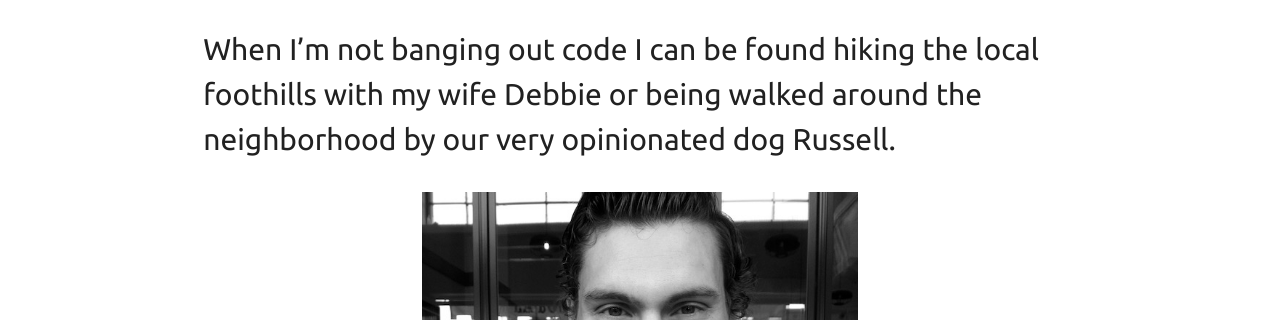
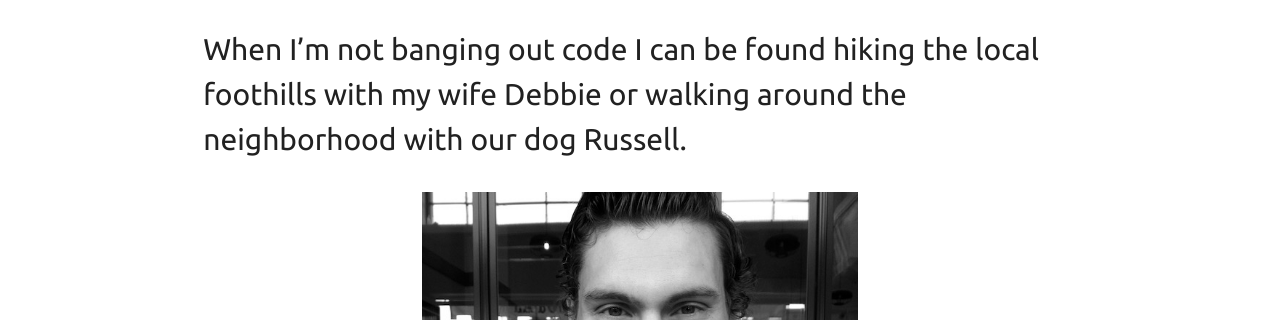
Before and after one commit to its-nate/portfolio-gatsby, a Gatsby site: page /about in a window 1280 px wide. Shown: the part 480-800 px from the top of the page. Built offline with nearby package versions, Linux system fonts and the light colour scheme; Gatsby itself is replaced by a stand-in of ours.

Commit message:
update about

```diff
--- a/src/pages/about.js
+++ b/src/pages/about.js
@@ -41,8 +41,8 @@ const About = () => {
             </p>
             <p className="page-body">
               When I’m not banging out code I can be found hiking the local
-              foothills with my wife Debbie or being walked around the
-              neighborhood by our very opinionated dog Russell.
+              foothills with my wife Debbie or walking around the
+              neighborhood with our dog Russell.
             </p>
             <Img
               fluid={data.placeholderImage.childImageSharp.fluid}
```
